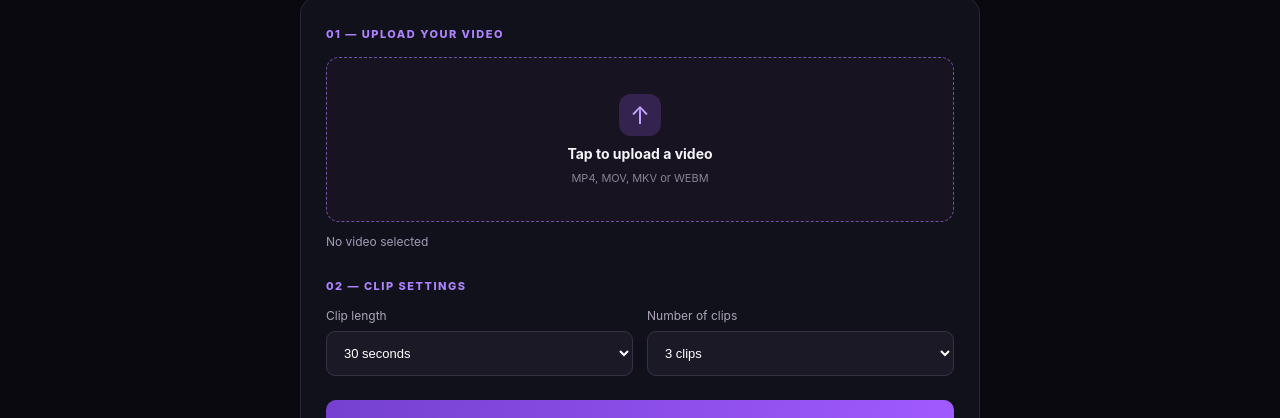
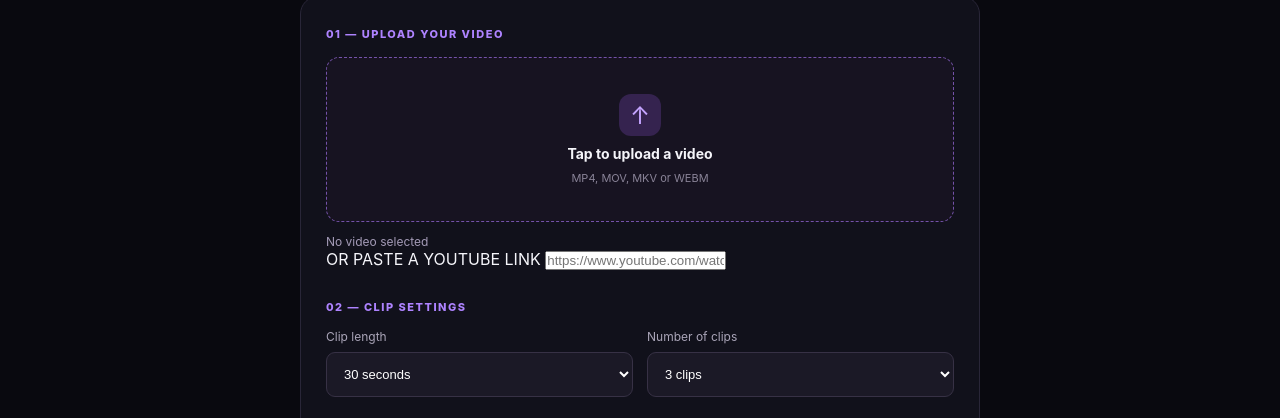
Before and after one commit to yexhz6/clipforge, a plain HTML site: page frontend/index.html in a window 1280 px wide. Shown: the part 362-780 px from the top of the page. Drawn offline with Linux system fonts and the light colour scheme.

Commit message:
Update index.html

```diff
--- a/frontend/index.html
+++ b/frontend/index.html
@@ -29,6 +29,14 @@
                 <input id="video" type="file" accept="video/*">
             </label>
             <div id="file-name">No video selected</div>
+            <div class="youtube-input">
+    <label for="youtube-url">OR PASTE A YOUTUBE LINK</label>
+    <input
+        type="url"
+        id="youtube-url"
+        placeholder="https://www.youtube.com/watch?v=..."
+    >
+</div>
 
             <label class="section-label settings-label">02 — CLIP SETTINGS</label>
 
```
